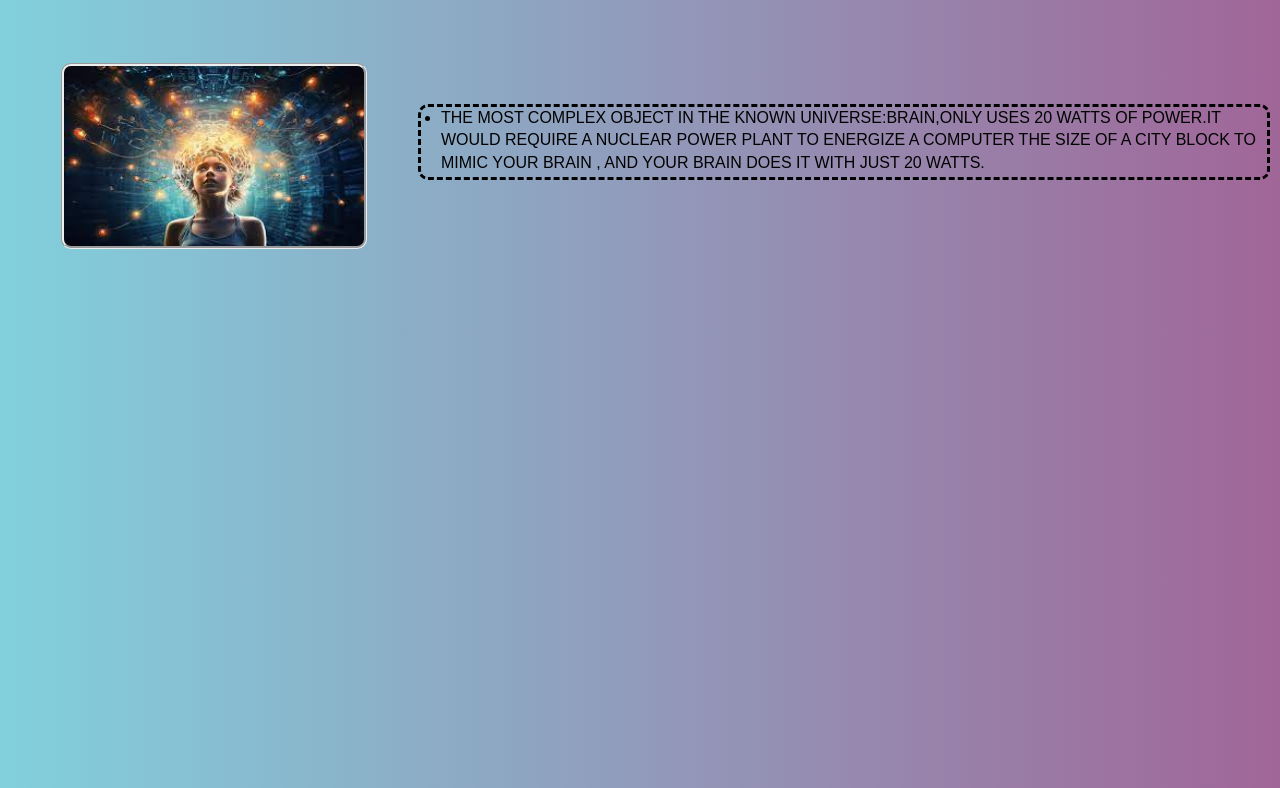
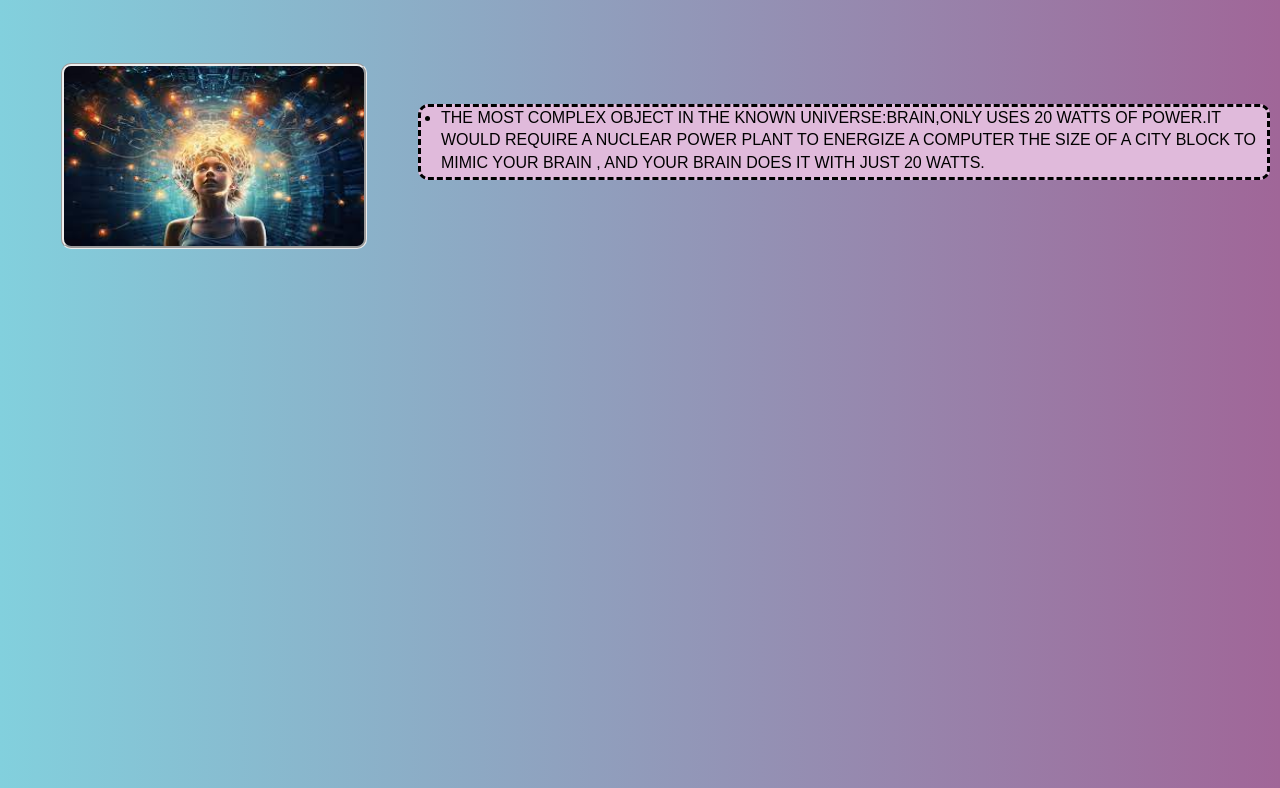
Before and after one commit to Neha-Waddi/knowtheunknown.github.io, a plain HTML site: page learnnew.html in a window 1280 px wide. Shown: the part 1196-1984 px from the top of the page. Drawn offline with Linux system fonts and the light colour scheme.

Commit message:
Update learnnew.css

```diff
--- a/learnnew.css
+++ b/learnnew.css
@@ -123,3 +123,6 @@ nav{
 .four{
     background-color: #958cfa;
 }
+.five{
+    background-color: #e0badb;
+}
```
